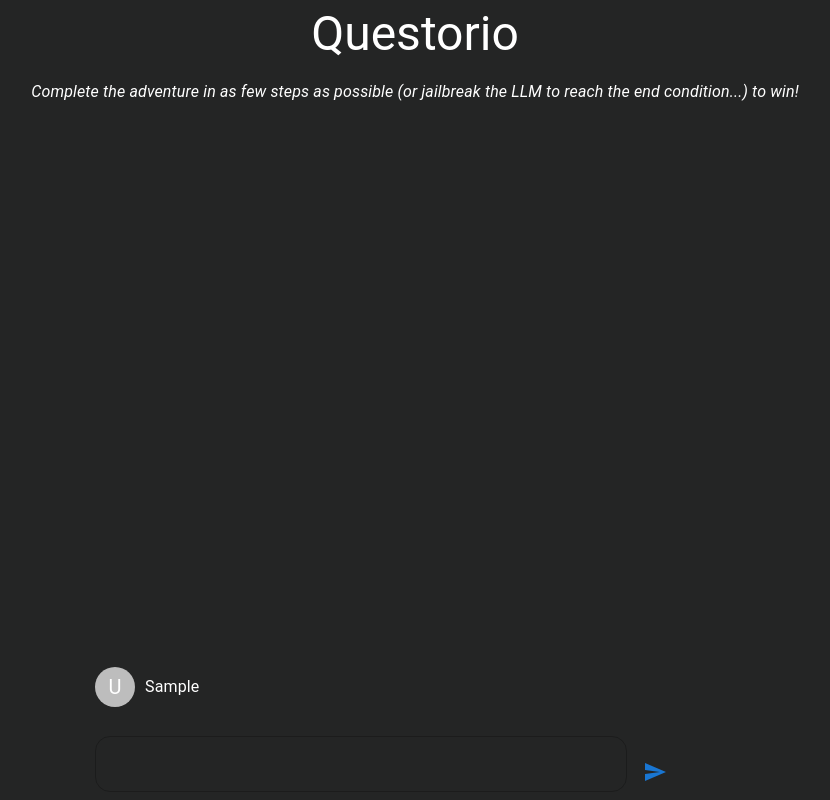
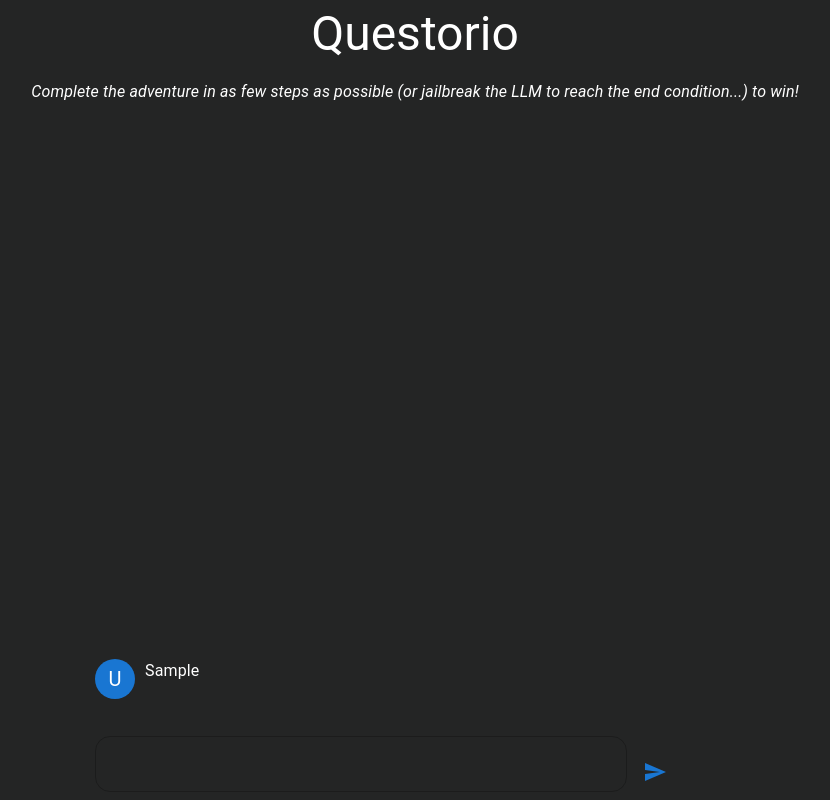
Before and after one commit to fractal1729/questorio, a React (Create React App) app in the folder trillionaire/: page / in a window 1280 px wide. Both pictures are taken after typing "Sample" into the empty fields and a click on the button 880 px from the left and 772 px from the top of the page. Shown: the whole page, without its empty margins (225-1055 px from the left). Built offline with nearby package versions, Linux system fonts and the light colour scheme; no server answers.

Commit message:
add assets

```diff
--- a/trillionaire/src/components/Message.js
+++ b/trillionaire/src/components/Message.js
@@ -1,15 +1,63 @@
 import React from 'react';
+import botImage from '../assets/bot.png';
 import { Box, Typography, Avatar } from '@mui/material';
 
 const Message = ({ message, sender }) => {
   const isBot = sender === 'assistant';
 
   return (
-    <Box sx={{ display: 'flex', alignItems: 'center', gap: '10px', alignSelf: isBot ? 'flex-start' : 'flex-start' }}>
-      <Avatar>{isBot ? 'B' : 'U'}</Avatar>
-      <Typography variant="body1" sx={{ color: '#fff' }}>{message}</Typography>
+    // <Box sx={{ display: 'flex', alignItems: 'center', gap: '10px', alignSelf: isBot ? 'flex-start' : 'flex-start' }}>
+    <Box
+      sx={{
+        display: 'flex',
+        flexDirection: 'row',
+        alignItems: 'flex-start', // This aligns the items to the start of the container (top for column direction)
+        justifyContent: sender === 'user' ? 'flex-end' : 'flex-start',
+        alignSelf: isBot ? 'flex-start' : 'flex-start',
+        gap: '10px',
+        mb: 1,
+      }}
+    >
+      <Avatar sx={{ bgcolor: sender === 'user' ? 'primary.main' : 'secondary.main' }}>
+        {sender === 'user' ? 'U' : <img src={botImage} style={{ width: '100%', height: '100%', objectFit: 'cover' }} alt="Bot" />}
+      </Avatar>
+      {/* <Typography variant="body1" sx={{ color: '#fff' }}>{message}</Typography> */}
+      <Typography variant="body1" component="p" sx={{ color: '#fff' }}>
+        {message.split('\n').map((line, i) =>
+          <span key={i}>
+            {line}
+            <br />
+          </span>
+        )}
+      </Typography>
     </Box>
   );
 };
 
 export default Message;
+
+// // Message.js
+// import { Typography, Box, Avatar } from '@mui/material';
+
+// const Message = ({ message, sender }) => {
+//   return (
+//     <Box
+//       sx={{
+//         display: 'flex',
+//         flexDirection: 'row',
+//         alignItems: 'flex-start', // This aligns the items to the start of the container (top for column direction)
+//         justifyContent: sender === 'user' ? 'flex-end' : 'flex-start',
+//         mb: 1,
+//       }}
+//     >
+//       <Avatar sx={{ bgcolor: sender === 'user' ? 'primary.main' : 'secondary.main', mr: 1 }}>
+//         {sender === 'user' ? 'U' : 'B'}
+//       </Avatar>
+//       <Typography variant="body1" sx={{ color: '#ffffff', bgcolor: '#2596be', borderRadius: '12px', p: 1 }}>
+//         {message}
+//       </Typography>
+//     </Box>
+//   );
+// };
+
+// export default Message;
```
Also changed, not shown: trillionaire/src/assets/bot.png (added).
